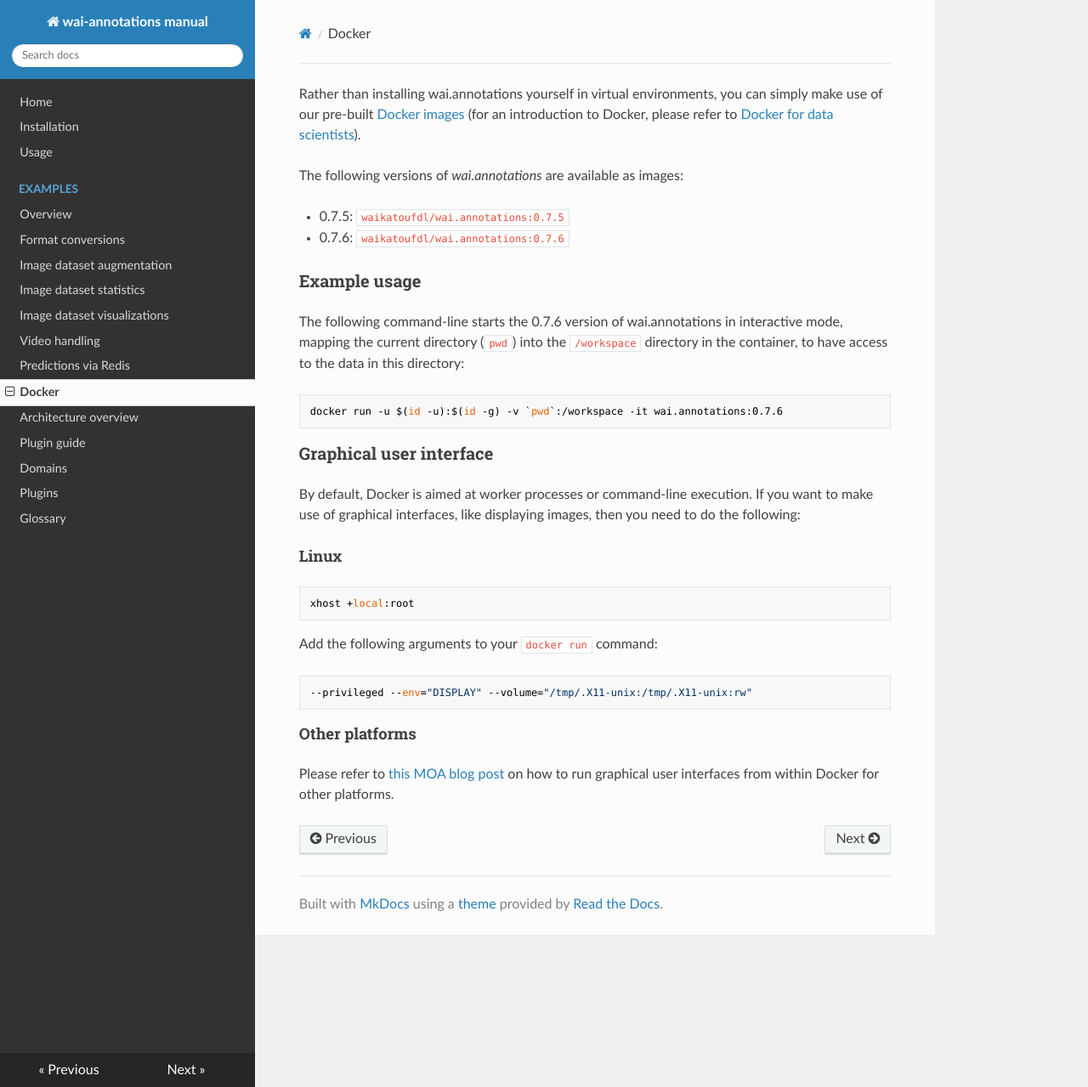
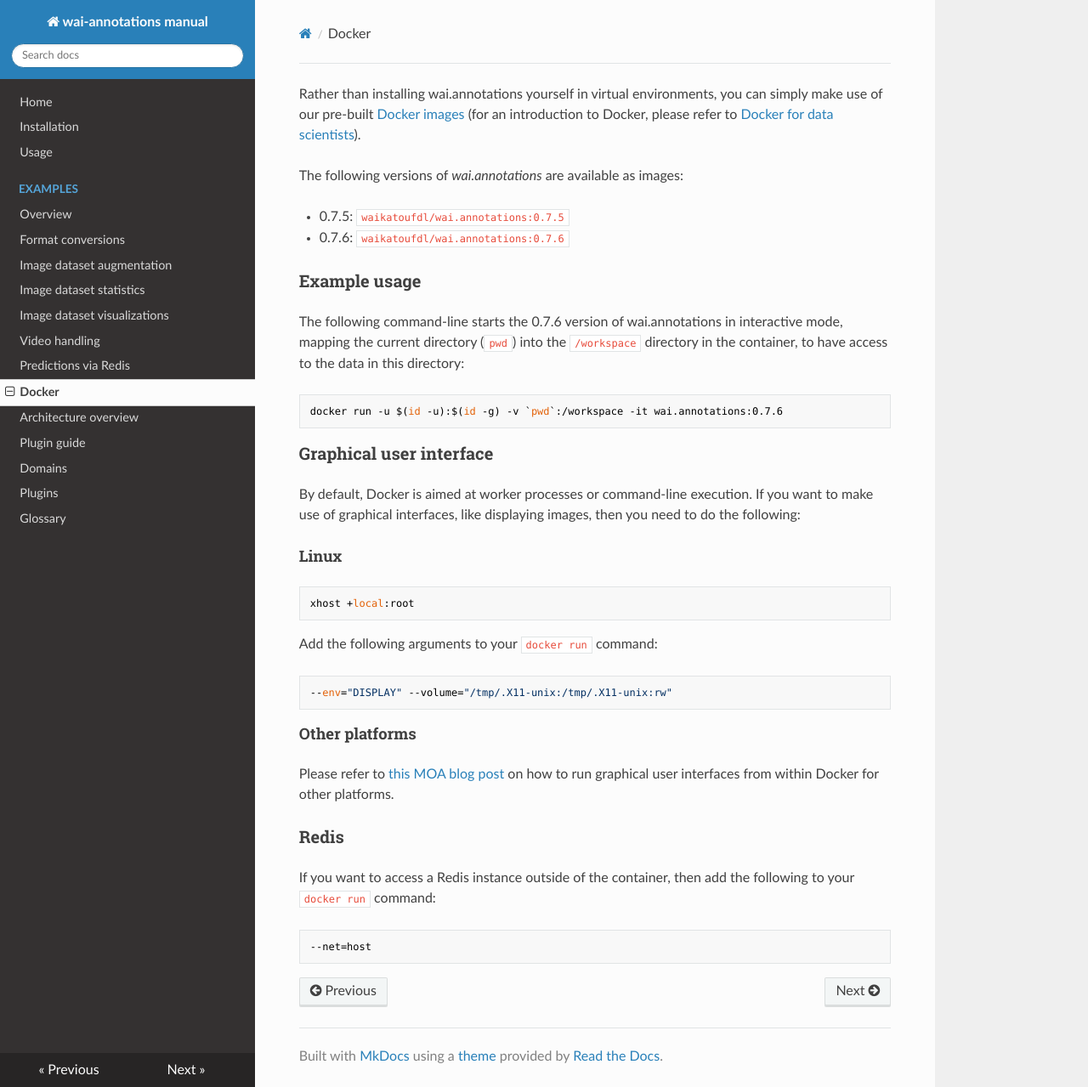
Before and after one commit to waikato-ufdl/wai-annotations-manual, an MkDocs documentation site: the page built from docs/docker.md, in a window 1280 px wide and 1279 px high. Shown: the whole window at 85% size. Built offline with MkDocs 1.6.1, drawn with Linux system fonts in a browser that asks for light colours; nearby versions of some CDN libraries.

Commit message:
removed --privileged flag; added --net=host for Redis

````diff
--- a/docs/docker.md
+++ b/docs/docker.md
@@ -32,10 +32,19 @@
 Add the following arguments to your `docker run` command:
 
 ```bash
---privileged --env="DISPLAY" --volume="/tmp/.X11-unix:/tmp/.X11-unix:rw"
+--env="DISPLAY" --volume="/tmp/.X11-unix:/tmp/.X11-unix:rw"
 ```
 
 ## Other platforms
 
 Please refer to [this MOA blog post](https://moa.cms.waikato.ac.nz/how-to-use-moa-in-docker/)
 on how to run graphical user interfaces from within Docker for other platforms.
+
+# Redis
+
+If you want to access a Redis instance outside of the container, then add the following to
+your `docker run` command:
+
+```bash
+--net=host
+```
````
